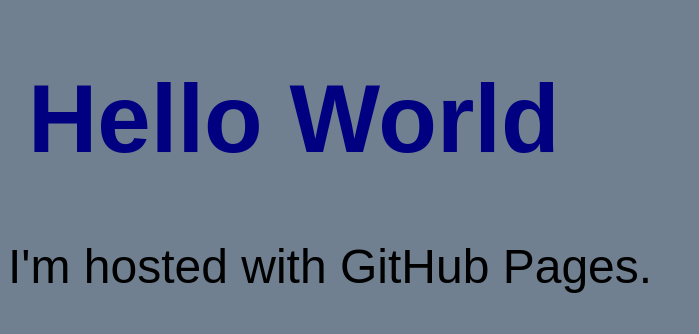
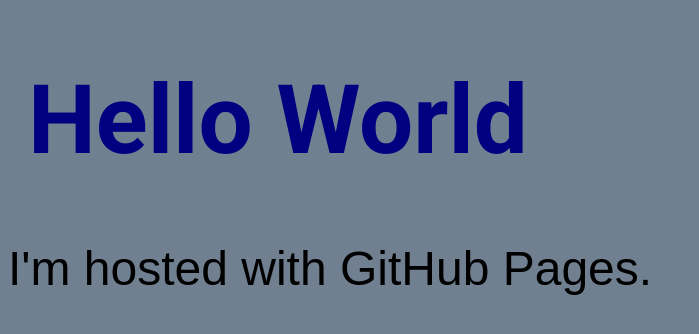
Before and after one commit to xxaavvii/xxaavvii.github.io, a plain HTML site: page index.html in a window 1280 px wide. Shown: the whole page, without its empty margins (0-699 px from the left). Drawn offline with Linux system fonts and the light colour scheme.

Commit message:
Updating font

```diff
--- a/index.html
+++ b/index.html
@@ -5,8 +5,9 @@
         <meta name="viewport" content="width=device-width, initial-scale=1.0">
         <meta charset="utf-8">
         <link rel="stylesheet" href="mystyle.css">
-        <link rel="stylesheet"
-              href="https://fonts.googleapis.com/css?family=Tangerine">
+        <link rel="preconnect" href="https://fonts.googleapis.com">
+        <link rel="preconnect" href="https://fonts.gstatic.com" crossorigin>
+        <link href="https://fonts.googleapis.com/css2?family=Roboto:wght@700&display=swap" rel="stylesheet">
         <style>
           body {
             font-family: 'Inconsolata', sans-serif;
--- a/mystyle.css
+++ b/mystyle.css
@@ -3,6 +3,7 @@ body {
   }
 
   h1 {
+    font-family: 'Roboto', sans-serif;
     color: navy;
     margin-left: 20px;
   }
```
